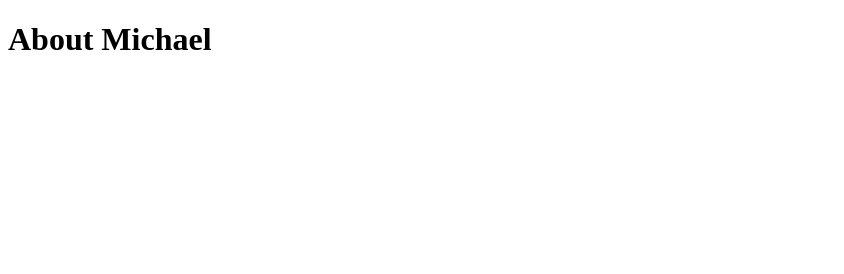
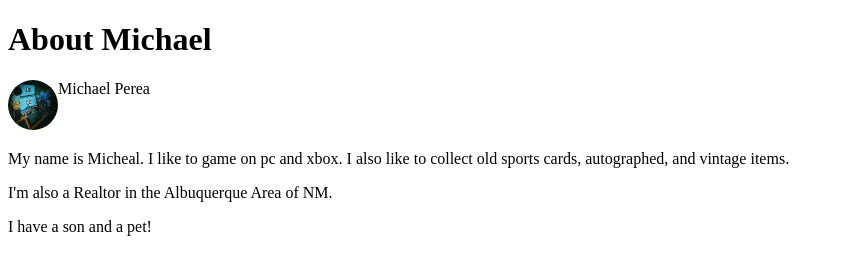
Before and after one commit to Michael4rl/about-michael, a plain HTML site: page index.html in a window 1280 px wide. Shown: the whole page, without its empty margins (0-844 px from the left). Drawn offline with Linux system fonts and the light colour scheme.

Commit message:
About Michael

```diff
--- a/index.html
+++ b/index.html
@@ -1,12 +1,32 @@
 <!DOCTYPE html>
-<html lang="en">
+<html lang="en" xmlns="http://www.w3.org/1999/html">
 <head>
         <meta charset="UTF-8">
+    <link rel="stylesheet" href="./style.css">
 <title>About Michael</title>
 </head>
     <body>
     <h1>About Michael</h1>
-</body>
+            <img src="./gaming.jpg" align="left"
+    width="50"
+    height="50">
+    Michael Perea
 
+    <br>
+    <br>
+    <br>
+   <p>
 
+        My name is Micheal. I like to game on pc and xbox. I also like to
+        collect old sports cards, autographed, and vintage items.
+   </p>
+    <p>
+        I'm also a Realtor in the Albuquerque Area of NM.
+    </p>
+
+    <p>
+        I have a son and a pet!
+    </p>
+
+    </body>
 </html>
--- /dev/null
+++ b/style.css
@@ -0,0 +1,3 @@
+img {
+    border-radius: 50%;
+}
```
Also changed, not shown: gaming.jpg (added).
